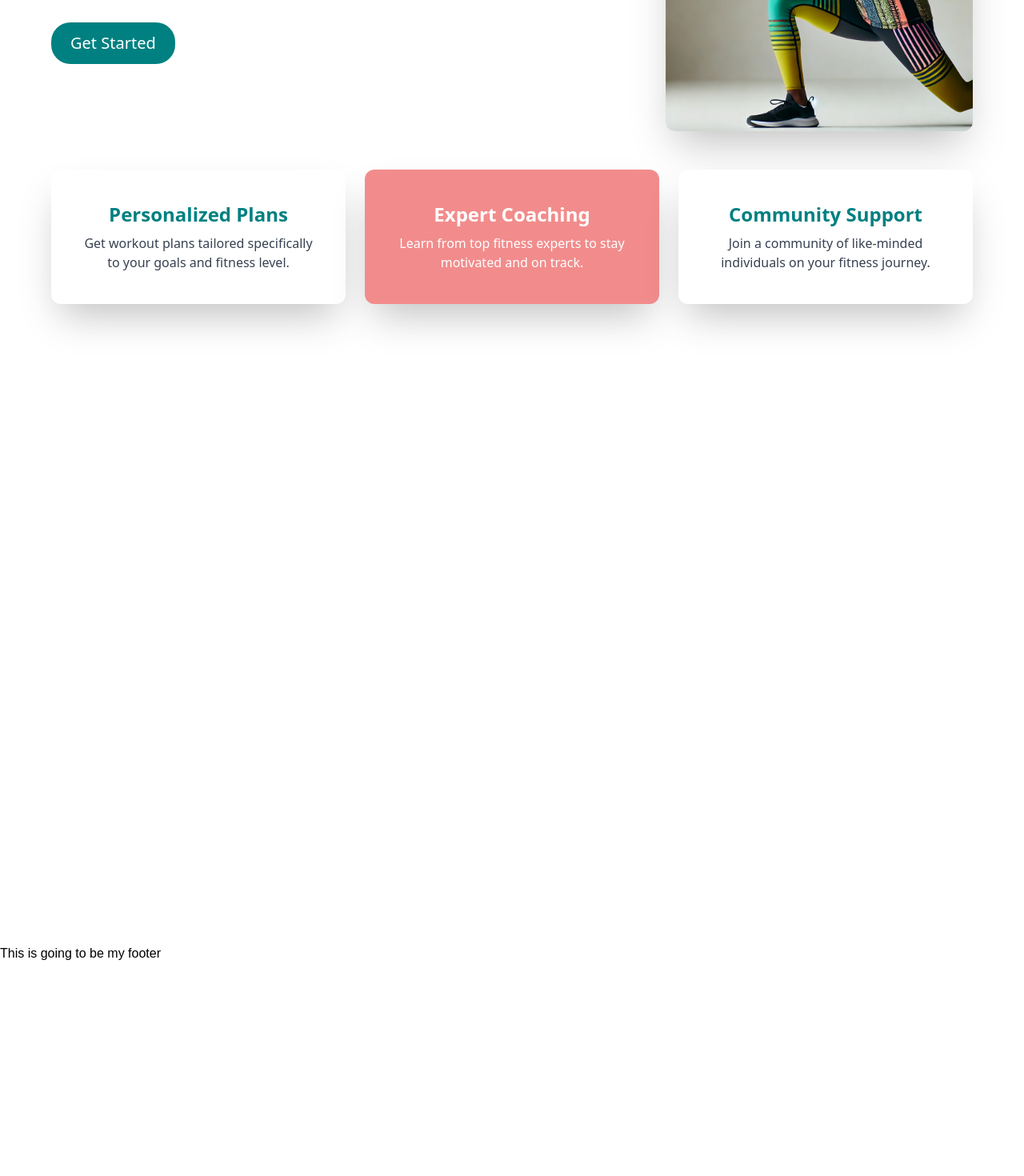
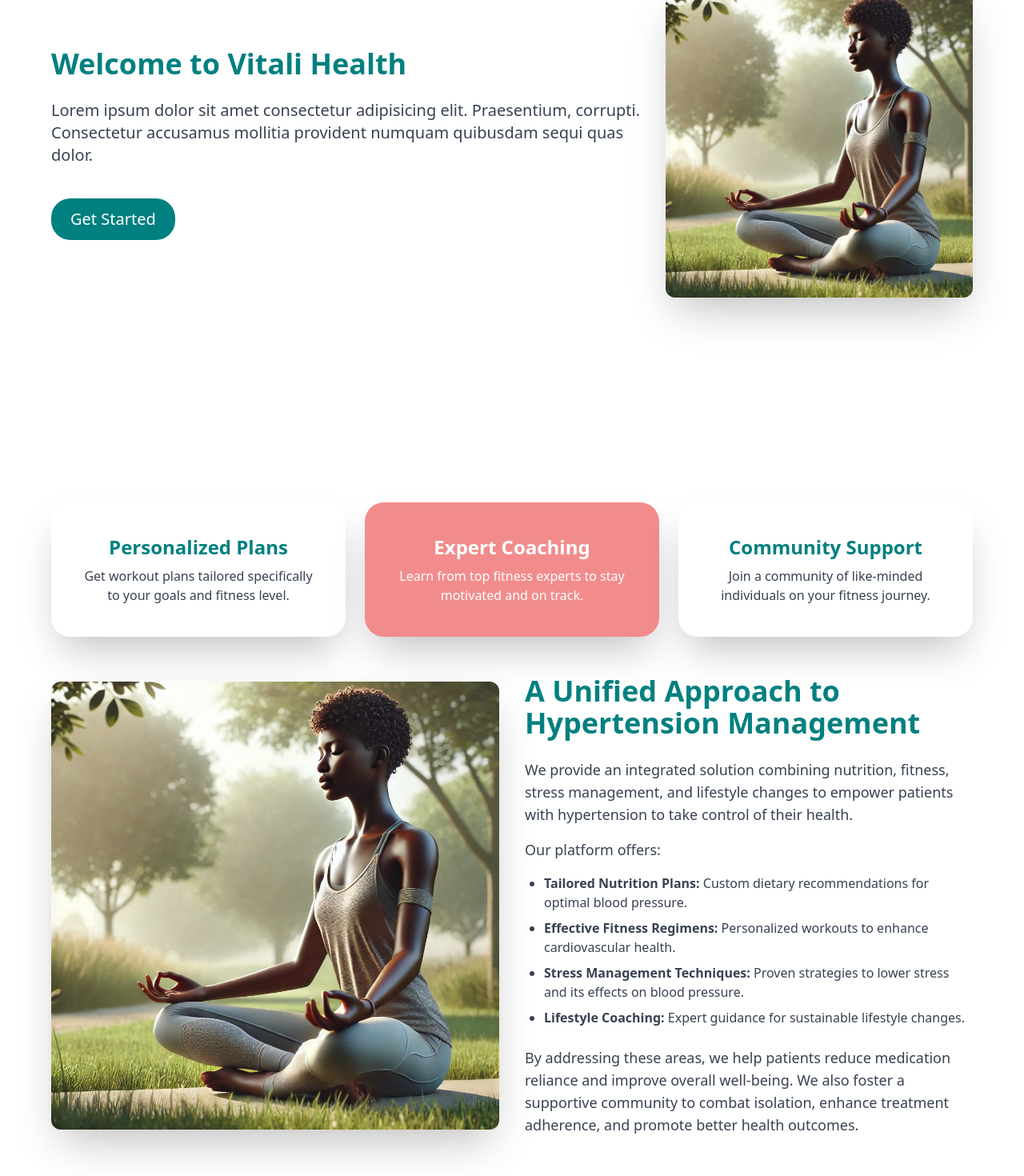
Before and after one commit to Griffin-Ndede/vitali-health, a React (Vite) app: page / in a window 1280 px wide. Shown: the part 300-1770 px from the top of the page at 80% size. Before the commit the page ends 1504 px from the top, so only its background shows below. Built offline with nearby package versions, Linux system fonts and the light colour scheme.

Commit message:
adds a section to the landing page

```diff
--- a/src/components/Home.jsx
+++ b/src/components/Home.jsx
@@ -2,10 +2,11 @@
   return (
     <>
       {/* Main Section */}
-      <div className="h-auto mt-20 flex flex-col md:flex-row justify-between items-center text-center md:text-left px-6 md:px-16">
-  <div className="max-w-3xl mb-8 md:mb-0 h-auto">
-    <h1 className="text-4xl font-bold text-teal mb-4">Welcome to Vitali Health</h1>
-    <p className="text-xl text-gray-700 mb-6">
+      <section className="h-screen mt-20 flex flex-col md:flex-row justify-between items-center text-center md:text-left px-6 md:px-16">
+        {/* Text Content */}
+        <div className="max-w-3xl mb-8 md:mb-0">
+          <h1 className="text-4xl font-bold text-teal mb-6">Welcome to Vitali Health</h1>
+          <p className="text-xl text-gray-700 mb-10">
             Lorem ipsum dolor sit amet consectetur adipisicing elit. Praesentium, corrupti.
             Consectetur accusamus mollitia provident numquam quibusdam sequi quas dolor.
           </p>
@@ -14,20 +15,20 @@
           </button>
         </div>
 
-  <div className="max-w-sm">
+        {/* Image */}
+        <div className="h-auto w-full md:w-1/3">
           <img
-      src="public/images/athlete.webp"
+            src="/images/athlete.webp"
             alt="Lady working out"
-      className="w-full h-auto object-cover rounded-xl shadow-2xl"
+            className="object-cover rounded-xl shadow-2xl w-full"
           />
         </div>
-</div>
-
+      </section>
 
       {/* Cards Section */}
-      <div className="px-6 md:px-16 mt-12 grid grid-cols-1 sm:grid-cols-2 lg:grid-cols-3 gap-6">
+      <section className="px-6 md:px-16 mt-12 grid grid-cols-1 sm:grid-cols-2 lg:grid-cols-3 gap-6 text-center">
         {/* Card 1 */}
-        <div className="bg-white shadow-2xl rounded-xl p-10 text-center">
+        <div className="bg-white shadow-2xl rounded-3xl p-10">
           <h2 className="text-2xl font-bold text-teal mb-2">Personalized Plans</h2>
           <p className="text-gray-700">
             Get workout plans tailored specifically to your goals and fitness level.
@@ -35,7 +36,7 @@
         </div>
 
         {/* Card 2 */}
-        <div className="bg-soft-coral shadow-2xl rounded-xl p-10 text-center">
+        <div className="bg-soft-coral shadow-2xl rounded-3xl p-10">
           <h2 className="text-2xl font-bold text-white mb-2">Expert Coaching</h2>
           <p className="text-white">
             Learn from top fitness experts to stay motivated and on track.
@@ -43,13 +44,56 @@
         </div>
 
         {/* Card 3 */}
-        <div className="bg-white shadow-2xl rounded-xl p-10 text-center">
+        <div className="bg-white shadow-2xl rounded-3xl p-10">
           <h2 className="text-2xl font-bold text-teal mb-2">Community Support</h2>
           <p className="text-gray-700">
             Join a community of like-minded individuals on your fitness journey.
           </p>
         </div>
+      </section>
+
+      {/* Hypertension Section */}
+      <section className="px-6 md:px-16 mt-12 flex flex-col md:flex-row gap-8 items-center text-center md:text-left">
+        {/* Image Section */}
+        <div className="flex-1 w-full md:w-auto">
+          <img
+            src="/images/athlete.webp"
+            alt="African woman exercising with focus and energy"
+            className="object-cover rounded-xl shadow-2xl w-full"
+          />
         </div>
+
+        {/* Text Section */}
+        <div className="flex-1">
+          <h1 className="text-4xl font-extrabold mb-6 text-teal">
+            A Unified Approach to Hypertension Management
+          </h1>
+          <p className="text-lg text-gray-700 mb-4">
+            We provide an integrated solution combining nutrition, fitness, stress management,
+            and lifestyle changes to empower patients with hypertension to take control of their health.
+          </p>
+          <p className="text-lg text-gray-700 mb-4">Our platform offers:</p>
+          <ul className="list-disc pl-6 space-y-2 text-gray-700">
+            <li>
+              <strong>Tailored Nutrition Plans:</strong> Custom dietary recommendations for optimal blood pressure.
+            </li>
+            <li>
+              <strong>Effective Fitness Regimens:</strong> Personalized workouts to enhance cardiovascular health.
+            </li>
+            <li>
+              <strong>Stress Management Techniques:</strong> Proven strategies to lower stress and its effects on blood pressure.
+            </li>
+            <li>
+              <strong>Lifestyle Coaching:</strong> Expert guidance for sustainable lifestyle changes.
+            </li>
+          </ul>
+          <p className="text-lg text-gray-700 mt-6">
+            By addressing these areas, we help patients reduce medication reliance and improve overall well-being.
+            We also foster a supportive community to combat isolation, enhance treatment adherence,
+            and promote better health outcomes.
+          </p>
+        </div>
+      </section>
     </>
   );
 }
```
Also changed, not shown: public/images/athlete.webp. Lines whose indentation alone changed are shown as unchanged.
